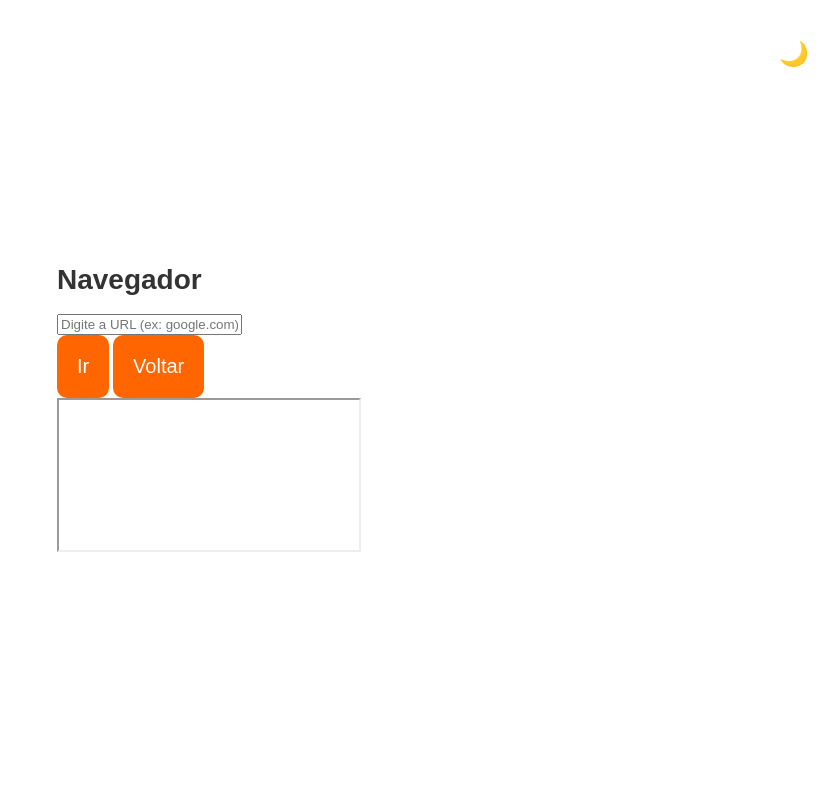
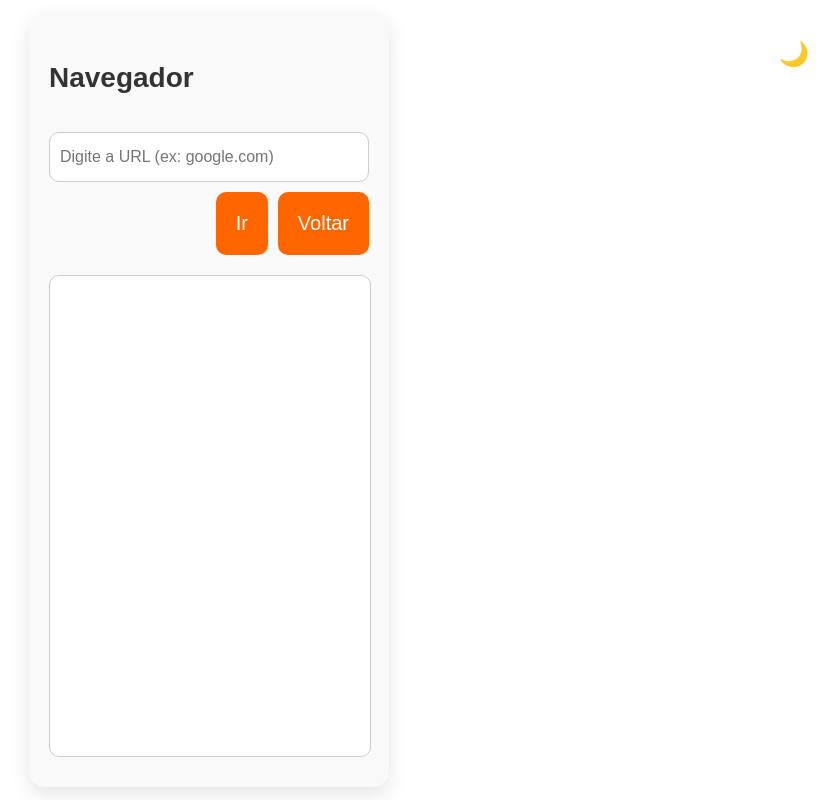
Before and after one commit to Viceleno/meuApp, a website: page MeuApp/www/navegador.html in a window 1280 px wide. Shown: the whole page, without its empty margins (431-1270 px from the left). Drawn offline with Linux system fonts and the light colour scheme.

Commit message:
[Nav} Css feito

```diff
--- a/MeuApp/www/css/index.css
+++ b/MeuApp/www/css/index.css
@@ -114,3 +114,65 @@
   body.dark-mode button.clear:hover {
     background-color: #922d2d;
   }
+
+
+ /* ===== ESTILOS DO NAVEGADOR ===== */
+.navegador-container {
+  background-color: #f9f9f9;
+  border-radius: 16px;
+  box-shadow: 0 8px 20px rgba(0, 0, 0, 0.1);
+  padding: 30px 20px;
+  width: 320px;
+  max-width: 90%;
+  margin: 0 auto;
+  display: flex;
+  flex-direction: column;
+  gap: 20px;
+}
+
+.barra-pesquisa {
+  display: flex;
+  flex-direction: column;
+  gap: 10px;
+  width: 100%;
+}
+
+#urlInput {
+  width: 100%;
+  height: 50px;
+  padding: 10px;
+  font-size: 16px;
+  border: 1px solid #ccc;
+  border-radius: 10px;
+  box-sizing: border-box;
+}
+
+.botoes {
+  display: flex;
+  gap: 10px;
+  justify-content: flex-end;
+}
+
+#webFrame {
+  width: 100%;
+  height: 60vh;
+  border: 1px solid #ccc;
+  border-radius: 10px;
+  background-color: white;
+}
+
+/* Tema escuro */
+body.dark-mode .navegador-container {
+  background-color: #1e1e1e;
+}
+
+body.dark-mode #urlInput {
+  background-color: #121212;
+  color: #fff;
+  border-color: #444;
+}
+
+body.dark-mode #webFrame {
+  background-color: #121212;
+  border-color: #444;
+}
```
